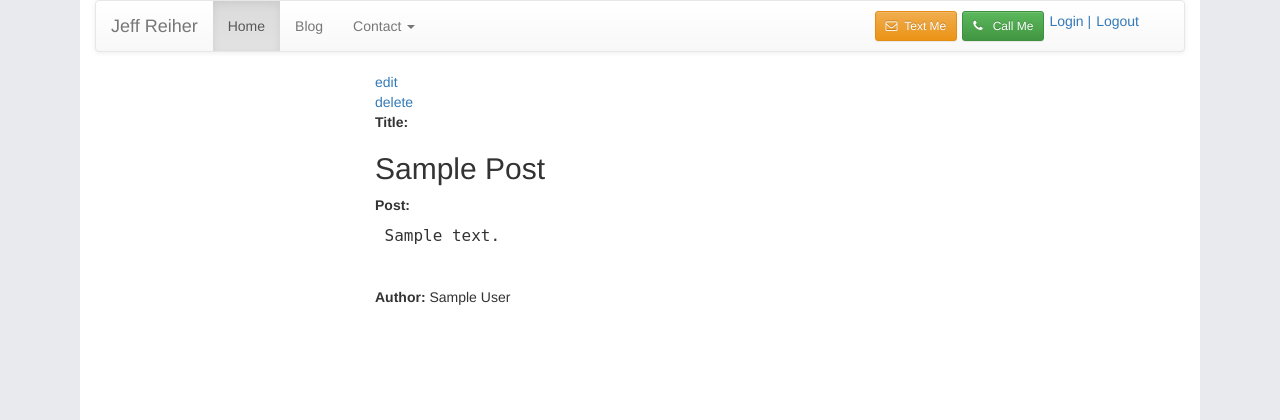
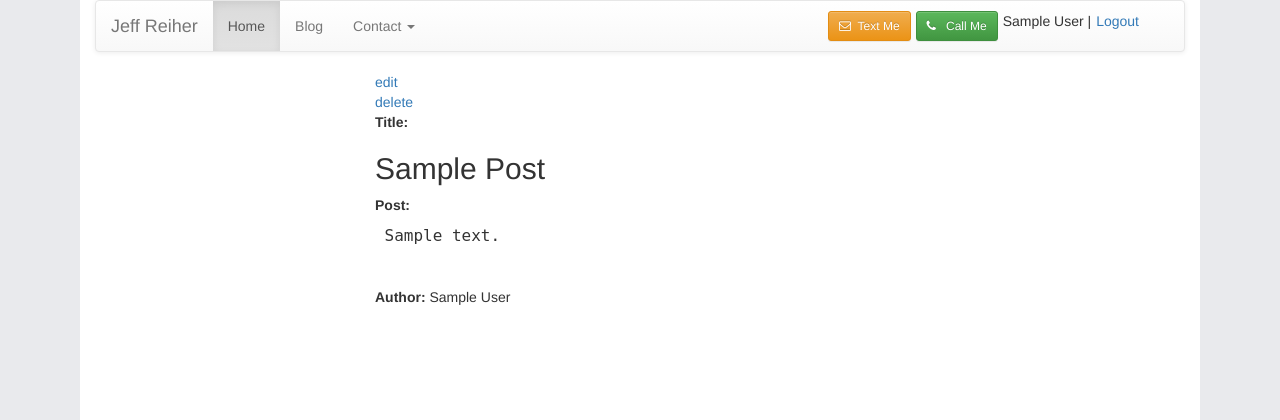
Before and after one commit to jreiher2003/jeff-heroku, a Flask app: a page that uses app/templates/base1.html in a window 1280 px wide. Shown: the top 420 px of the page. Run offline with Flask 2, Linux system fonts and the light colour scheme; a user stored in the database is signed in; tables that the repository leaves empty hold one stand-in row (values such as "Sample post"); some libraries are stand-ins or nearby versions.

Commit message:
Update base1.html to use current_user is active or not

```diff
--- a/app/templates/base1.html
+++ b/app/templates/base1.html
@@ -49,15 +49,22 @@
                 </ul>
               </li>
             </ul>
-
+            {% if current_user.is_active %}
             <ul class="list-unstyled nav-call">
               <li class="pull-right hidden-xs"><a href="/logout">Logout</a></li>
-              <li class="pull-right hidden-xs"><a href="/login">Login&nbsp;|</a></li>
+              <li class="pull-right hidden-xs">{{ current_user.name }}&nbsp;|</li>
               <li class="pull-right hidden-xs"><a class="btn btn-success btn-sm" href="tel:+1-941-585-3084"><i class="fa fa-phone"></i>
                 &nbsp;&nbsp;Call Me</a></li>
               <li class="pull-right hidden-xs"><a class="btn btn-warning btn-sm" href="sms:+1-941-585-3084"><i class="fa fa-envelope-o"></i>&nbsp;&nbsp;Text Me</a></li>
             </ul>
-
+            {% else %}
+            <ul class="list-unstyled nav-call">
+              <li class="pull-right hidden-xs"><a href="/login">Login&nbsp;</a></li>
+              <li class="pull-right hidden-xs"><a class="btn btn-success btn-sm" href="tel:+1-941-585-3084"><i class="fa fa-phone"></i>
+                &nbsp;&nbsp;Call Me</a></li>
+              <li class="pull-right hidden-xs"><a class="btn btn-warning btn-sm" href="sms:+1-941-585-3084"><i class="fa fa-envelope-o"></i>&nbsp;&nbsp;Text Me</a></li>
+            </ul>
+            {% endif %}
           </div><!--/.nav-collapse -->
         </div><!--/.container-fluid nav -->
       </nav>
```
